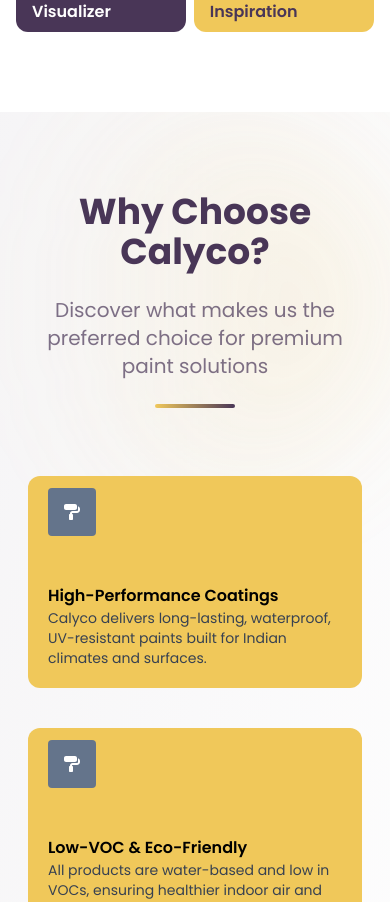
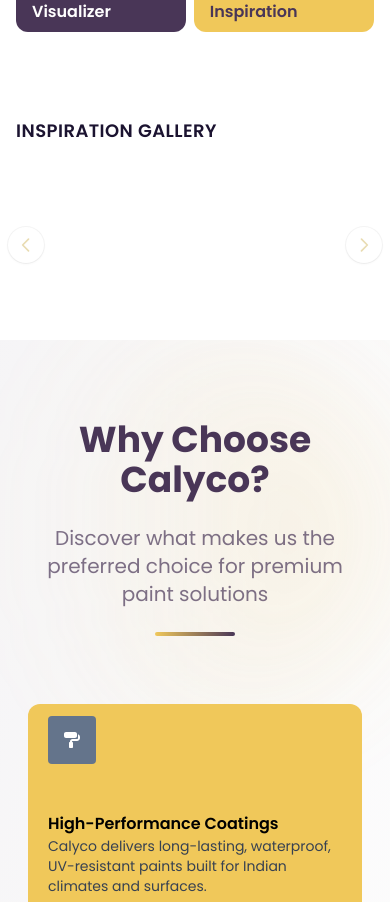
Before and after one commit to IIIPL/calyco, a React (Vite) app: page / in a window 390 px wide. Shown: the part 1969-2871 px from the top of the page. Built offline with nearby package versions, Linux system fonts and the light colour scheme.

Commit message:
good evening

```diff
--- a/src/components/ColorComponents/ShadeSelectorDrawer.jsx
+++ b/src/components/ColorComponents/ShadeSelectorDrawer.jsx
@@ -88,7 +88,7 @@ const ShadeSelectorDrawer = ({ shades, selectedColor, onColorSelect }) => {
                   key={color.hex}
                   id={`shade-${color.hex.replace('#', '')}`}
                   className={`group flex-shrink-0 w-24 h-24 cursor-pointer focus:outline-none focus:ring-1 focus:ring-offset-1 focus:ring-gray-800 relative transition-all duration-300 snap-center ${
-                    isSelected ? 'ring-2 ring-black border border-black' : ''
+                    isSelected ? 'border-4 border-black' : ''
                   }`}
                   style={{ backgroundColor: color.hex }}
                   onClick={() => onColorSelect({ ...color, color_family: group.family })}
--- /dev/null
+++ b/src/components/HomeComponents/MiniInspirationGallyer.jsx
@@ -0,0 +1,131 @@
+// src/components/MiniInspirationGallery.jsx
+import React, { useRef, useState, useEffect, useCallback } from "react";
+
+const GOLD = "#C9A941";
+
+export default function MiniInspirationGallery({
+  title = "INSPIRATION GALLERY",
+  images = [],                      // [{ src, alt }] or strings
+  height = 180,                     // FIXED card height (px)
+  cardWidth = 260,                  // FIXED card width (px)
+}) {
+  const trackRef = useRef(null);
+  const [atStart, setAtStart] = useState(true);
+  const [atEnd, setAtEnd] = useState(false);
+
+  const normalize = (it) => (typeof it === "string" ? { src: it, alt: "" } : it);
+
+  const updateEnds = useCallback(() => {
+    const el = trackRef.current;
+    if (!el) return;
+    const { scrollLeft, scrollWidth, clientWidth } = el;
+    const maxLeft = scrollWidth - clientWidth - 1;
+    setAtStart(scrollLeft <= 0);
+    setAtEnd(scrollLeft >= maxLeft);
+  }, []);
+
+  useEffect(() => {
+    updateEnds();
+    const el = trackRef.current;
+    if (!el) return;
+    const onResize = () => updateEnds();
+    el.addEventListener("scroll", updateEnds, { passive: true });
+    window.addEventListener("resize", onResize);
+    return () => {
+      el.removeEventListener("scroll", updateEnds);
+      window.removeEventListener("resize", onResize);
+    };
+  }, [updateEnds]);
+
+  const scrollByAmount = (dir = 1) => {
+    const el = trackRef.current;
+    if (!el) return;
+    const step = Math.round(el.clientWidth * 0.8);
+    el.scrollBy({ left: dir * step, behavior: "smooth" });
+  };
+
+  const onKeyDown = (e) => {
+    if (e.key === "ArrowRight") scrollByAmount(1);
+    if (e.key === "ArrowLeft") scrollByAmount(-1);
+  };
+
+  // section height ≈ card height + vertical padding (adjust if needed)
+  const SECTION_H = height + 48;
+
+  return (
+    <section className="w-full" style={{ height: SECTION_H }}>
+      <div className="grid grid-cols-1 md:grid-cols-[minmax(220px,24%)_1fr] h-full">
+        {/* LEFT: static label (rigid, vertically centered) */}
+        <div className="px-4 sm:px-6 h-full flex items-center">
+          <h2 className="text-lg sm:text-xl tracking-wide font-semibold text-[#1b1330]">
+            {title}
+          </h2>
+        </div>
+
+        {/* RIGHT: carousel (fixed height) */}
+        <div className="relative h-full flex items-center">
+          {/* gradient edges */}
+          <div className="pointer-events-none absolute inset-y-0 left-0 w-10 bg-gradient-to-r from-white to-transparent" />
+          <div className="pointer-events-none absolute inset-y-0 right-0 w-10 bg-gradient-to-l from-white to-transparent" />
+
+          {/* Track */}
+          <div
+            ref={trackRef}
+            className="relative overflow-x-auto snap-x snap-mandatory [scrollbar-width:none] [-ms-overflow-style:none] px-10"
+            onKeyDown={onKeyDown}
+            tabIndex={0}
+            aria-label="Inspiration images"
+            style={{ height }}
+          >
+            {/* hide scrollbar (webkit) */}
+            <style>{`.no-scrollbar::-webkit-scrollbar{display:none;}`}</style>
+
+            <ul className="no-scrollbar flex gap-4 h-full">
+              {images.map((raw, i) => {
+                const { src, alt = "" } = normalize(raw);
+                return (
+                  <li
+                    key={i}
+                    className="snap-start shrink-0 rounded-xl ring-1 ring-black/10 bg-white shadow-sm hover:shadow-md transition-shadow"
+                    style={{ width: cardWidth, height }}
+                  >
+                    <img
+                      src={src}
+                      alt={alt}
+                      loading="lazy"
+                      decoding="async"
+                      className="w-full h-full object-cover rounded-xl"
+                    />
+                  </li>
+                );
+              })}
+            </ul>
+          </div>
+
+          {/* Arrows */}
+          <button
+            aria-label="Scroll left"
+            onClick={() => scrollByAmount(-1)}
+            className="absolute left-2 top-1/2 -translate-y-1/2 inline-flex items-center justify-center w-9 h-9 rounded-full bg-white shadow ring-1 ring-black/10 disabled:opacity-40"
+            disabled={atStart}
+          >
+            <svg width="20" height="20" viewBox="0 0 24 24" fill="none">
+              <path d="M15 5L8 12l7 7" stroke={GOLD} strokeWidth="2" strokeLinecap="round" strokeLinejoin="round" />
+            </svg>
+          </button>
+
+          <button
+            aria-label="Scroll right"
+            onClick={() => scrollByAmount(1)}
+            className="absolute right-2 top-1/2 -translate-y-1/2 inline-flex items-center justify-center w-9 h-9 rounded-full bg-white shadow ring-1 ring-black/10 disabled:opacity-40"
+            disabled={atEnd}
+          >
+            <svg width="20" height="20" viewBox="0 0 24 24" fill="none">
+              <path d="M9 5l7 7-7 7" stroke={GOLD} strokeWidth="2" strokeLinecap="round" strokeLinejoin="round" />
+            </svg>
+          </button>
+        </div>
+      </div>
+    </section>
+  );
+}
--- a/src/pages/HomePage.jsx
+++ b/src/pages/HomePage.jsx
@@ -16,6 +16,7 @@ import Carousel from "../components/HomeComponents/Carousel";
 import HeroColorShowcase from "../components/HeroColorShowcase";
 import CategoryNav from "../components/CategoryNav";
 import MiniVisualizer from "../components/MiniVisualizer";
+import MiniInspirationGallery from "../components/HomeComponents/MiniInspirationGallyer";
 
 
 
@@ -66,6 +67,7 @@ export const HomePage = () => {
            <div>
             <Slider/>
             <MiniVisualizer/>
+            <MiniInspirationGallery/>
            </div>
             {/* Enhanced Who We Serve Section */}
 
```
